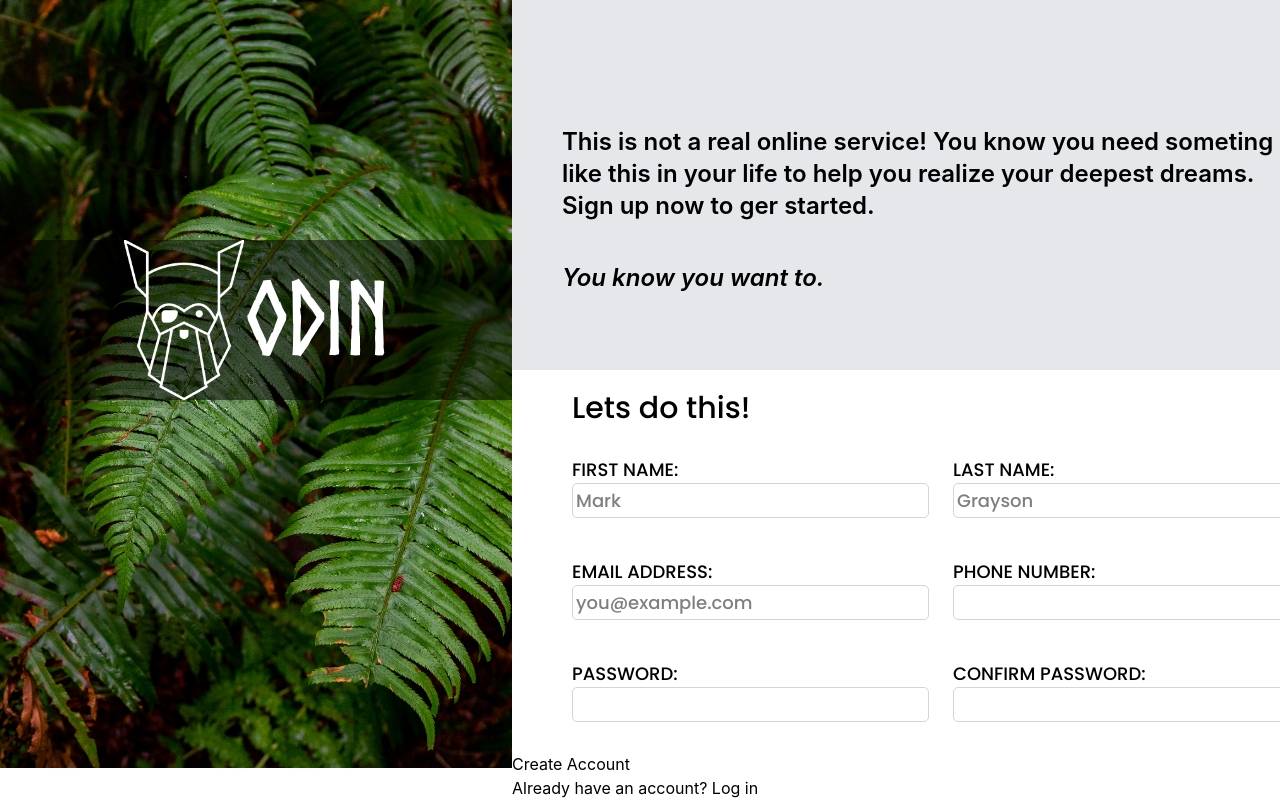
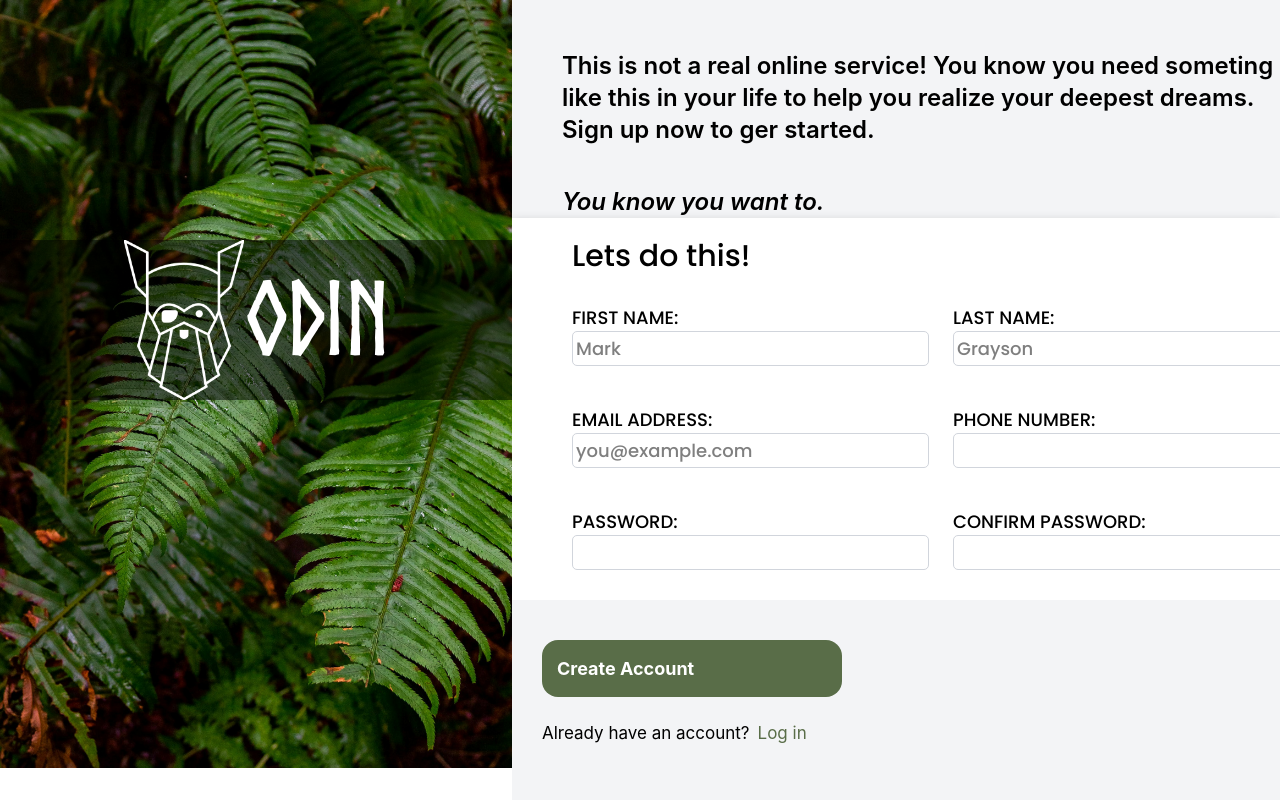
Before and after one commit to murilo404p/Form-TOP, a website built with Vite: page index.html in a window 1280 px wide. Shown: the top 800 px of the page. Built offline with nearby package versions, Linux system fonts and the light colour scheme.

Commit message:
Button section finalizada

```diff
--- a/index.html
+++ b/index.html
@@ -17,14 +17,14 @@
       </section>
 
       <section class="flex flex-col w-[60%] h-screen">
-        <div class="flex flex-col bg-gray-200 w-full h-96 justify-center gap-10" id="text">
+        <div class="flex flex-col bg-gray-100 w-full h-96 justify-center gap-10" id="text">
           <p class="text-2xl font-semibold">
             This is not a real online service! You know you need someting <br>like this in your life to help you realize your deepest dreams. <br> Sign up now to ger started.
           </p>
           <p class="text-2xl italic font-semibold">You know you want to.</p>
         </div>
 
-        <div class="flex flex-col w-full rounded-3xl" id="form-container">
+        <div class="flex flex-col w-full shadow-[0_4px_10px_rgba(0,0,0,0.25)]" id="form-container">
           <div>
             <p class="text-3xl">Lets do this!</p>
           </div>
@@ -67,9 +67,12 @@
           </form>
         </div>
 
-        <div>
-          <button type="submit" class="cursor-pointer">Create Account</button>
-          <p>Already have an account? Log in</p>
+        <div class="bg-gray-100 h-96 w-full flex flex-col gap-6" id="action">
+          <button type="submit" class="cursor-pointer rounded-2xl flex flex-col w-[300px] text-white font-bold text-[18px]">Create Account</button>
+          <p class="flex text-[17px] gap-2">
+            Already have an account?
+            <a href="https://onepiecedle.net/" class="flex text-[#596D48]">Log in</a>
+          </p>
         </div>
       </section>
     </main>
--- a/src/style.css
+++ b/src/style.css
@@ -49,3 +49,13 @@
 input[type=number] {
   -moz-appearance: textfield;
 }
+
+button {
+  background-color: #596D48;
+  padding: 15px;
+}
+
+#action {
+  padding: 40px 10px 0 30px;
+
+}
```
